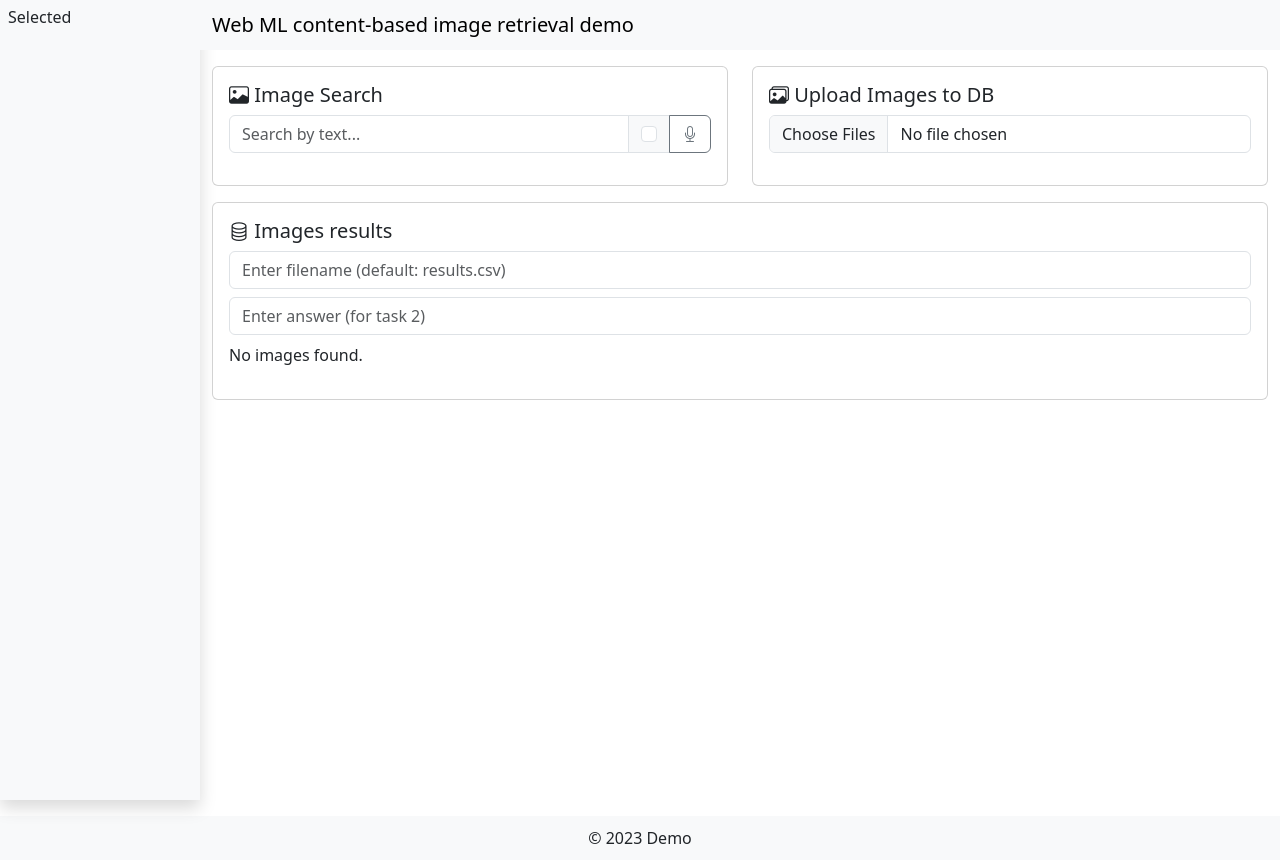
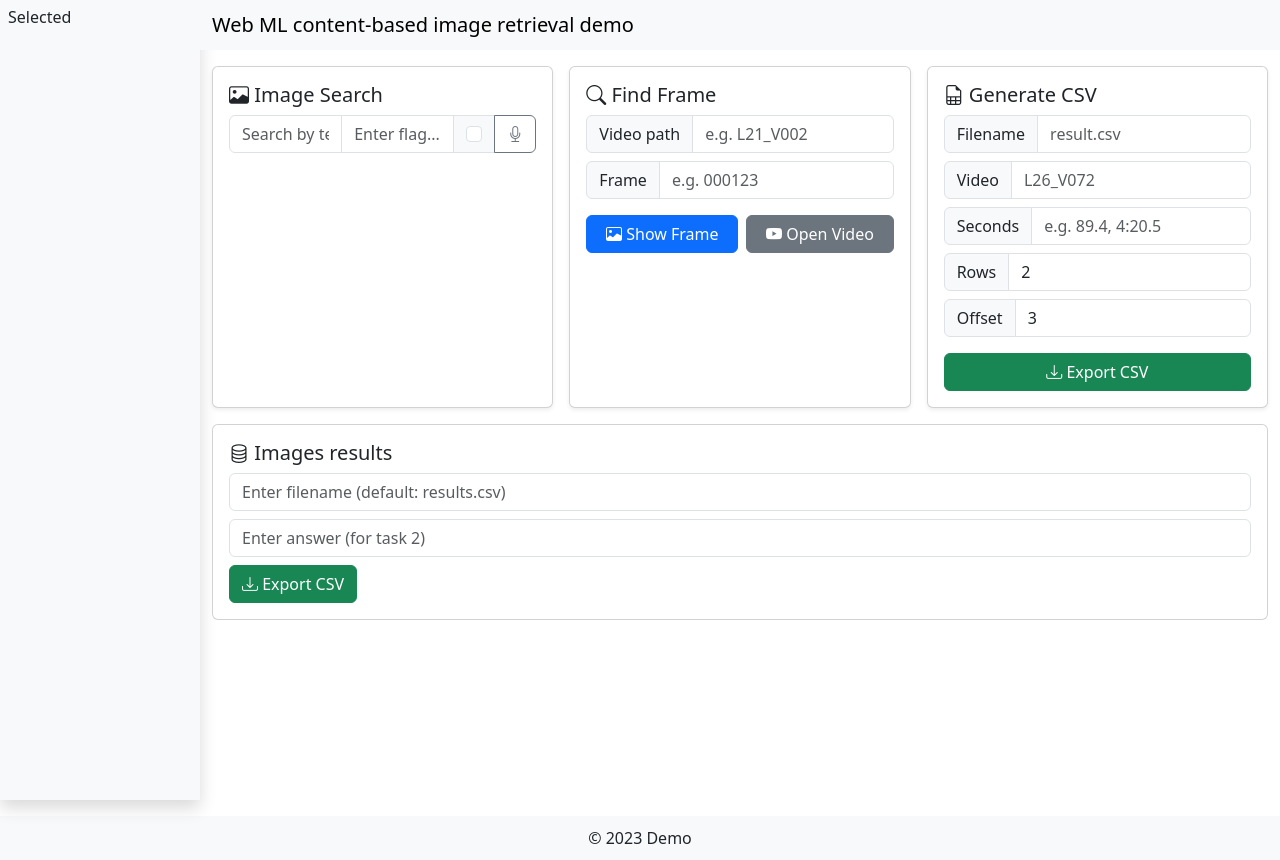
Before and after one commit to KinhNguyenVan/AIC-2025, a Flask app: page / in a window 1280 px wide. Run offline with Flask 3, Linux system fonts and the light colour scheme; data that the repository does not hold is empty; parts of the project's set-up code (start-up, migrations or seed data) failed here and were passed over.

Commit message:
big UI patch

```diff
--- a/app.py
+++ b/app.py
@@ -1,6 +1,7 @@
 from flask import Flask, request, jsonify, send_from_directory, render_template
 import os
 import random
+import json
 
 from sympy import limit
 from s3.s3_utils import get_neighbor_frames  # import hàm có sẵn
@@ -27,6 +28,9 @@
 IMAGE_FOLDER = os.path.join("static", "images")
 os.makedirs(IMAGE_FOLDER, exist_ok=True)
 
+with open("url_fps_mapping.json") as f:
+    url_fps_mapping = json.load(f)
+
 @app.route("/")
 def home():
     return render_template("index.html")
@@ -52,8 +56,9 @@
     data = request.get_json()
     query = data.get("query", "")
     flag = data.get("flag", False)
+    flagValue = data.get("flagValue", "")
     image_results = image_search(query, clip_embedding, image_qdrant_client)
-    if flag:
+    if flagValue is not None:
         content_results = content_search(query, bgem3_embedding, bm25_embedding, content_qdrant_client)
 
         # Rerank the image results
@@ -252,5 +257,10 @@
     except Exception as e:
         return jsonify({"error": str(e)}), 500
 
+@app.route("/url_fps_mapping.json")
+def get_video_mapping():
+    return send_from_directory(".", "url_fps_mapping.json")
+
+
 if __name__ == "__main__":
     app.run(debug=True)
--- a/static/script.js
+++ b/static/script.js
@@ -1,5 +1,18 @@
 document.addEventListener("DOMContentLoaded", () => {
-    const imageInput = document.getElementById("imageInput");
+    let videoMapping = {};
+
+    async function loadVideoMapping() {
+        try {
+            const res = await fetch("/url_fps_mapping.json");
+            videoMapping = await res.json();
+        } catch (err) {
+            console.error("Failed to load url_fps_mapping.json", err);
+        }
+    }
+
+    loadVideoMapping();
+
+    // const imageInput = document.getElementById("imageInput");
     const imageContainer = document.getElementById("imageContainer");
     const exportBtn = document.getElementById("exportCsvBtn");
     const queryInput = document.querySelector(".input-group input");
@@ -11,24 +24,77 @@
     // Lưu danh sách ảnh được chọn theo thứ tự tick
     let selectedImages = [];
 
-    // Upload images (demo DB)
-    imageInput.addEventListener("change", async () => {
-        const files = imageInput.files;
-        const formData = new FormData();
-        for (let file of files) {
-            formData.append("images", file);
+
+    const videoInput = document.getElementById("videoInput");
+    const frameInput = document.getElementById("frameInput");
+    const frameResult = document.getElementById("frameResult");
+    const showFrameBtn = document.getElementById("showFrameBtn");
+    const openVideoBtn2 = document.getElementById("openVideoBtn2");
+
+    showFrameBtn.addEventListener("click", async () => {
+        const video = videoInput.value.trim();
+        const frame = frameInput.value.trim();
+
+        if (!video || !frame) {
+            alert("Please enter both video name and frame number!");
+            return;
         }
-        await fetch("/upload", { method: "POST", body: formData });
-        loadDB();
+
+        // Build frame URL (CloudFront hoặc S3)
+        const frameUrl = `https://d1zgby2rss028i.cloudfront.net/${video}/${frame}.webp`;
+
+        // Hiện kết quả
+        frameResult.innerHTML = `
+            <div class="card">
+                <img src="${frameUrl}" class="card-img-top" style="max-height:200px; object-fit:contain;">
+                <div class="card-body p-2 text-center">
+                    <small>${video}/${frame}.webp</small>
+                </div>
+            </div>
+        `;
+
+        // Đồng thời renderImages để có thể tick/select
+        // renderImages([frameUrl]);
     });
 
-    // Load DB images (ban đầu hiển thị DB local)
-    async function loadDB() {
-        const res = await fetch("/db");
-        const data = await res.json();
-        renderImages(data.images.map(name => `/image/${name}`));
+    openVideoBtn2.addEventListener("click", async () => {
+        const video = videoInput.value.trim();
+        const frame = frameInput.value.trim();
+
+        if (!video || !frame) {
+            alert("Please enter both video name and frame number!");
+            return;
         }
-    loadDB();
+
+        // Lấy video_name từ cuối đường dẫn: L30_V001
+        const videoName = video.split("/").pop();
+        console.log("Video name:", videoName);
+
+        try {
+            const mapping = Array.isArray(videoMapping)
+                ? videoMapping.find(m => m.video_name === videoName)
+                : null;
+
+            if (!mapping) {
+                alert(`Không tìm thấy video_name ${videoName} trong url_fps_mapping.json`);
+                return;
+            }
+
+            const frameNumber = parseInt(frame, 10);
+            const fps = mapping.fps || 30;
+            const seconds = Math.floor(frameNumber / fps);
+
+            // Mở link youtube với timestamp
+            const youtubeUrl = `${mapping.watch_url}&t=${seconds}s`;
+            window.open(youtubeUrl, "_blank");
+        } catch (err) {
+            console.error(err);
+            alert("Failed to open video!");
+        }
+    });
+
+
+
 
     // Hàm render ảnh ra imageContainer
     function renderImages(urls) {
@@ -61,17 +127,12 @@
 
         // Gắn sự kiện right-click (context menu) cho ảnh
         document.querySelectorAll(".main-img").forEach(img => {
-            img.addEventListener("contextmenu", async (e) => {
+            img.addEventListener("contextmenu", (e) => {
                 e.preventDefault();
-                const url = img.dataset.url;
-
-                // Giả sử có API getFrames(url, nPrev, nNext)
-                const res = await fetch(`/frames?url=${encodeURIComponent(url)}&prev=25&next=25`);
-                const data = await res.json(); // data.frames = [list of frame URLs]
-
-                renderSidebar(data.frames, url);
+                showContextMenu(e.pageX, e.pageY, img.dataset.url);
             });
         });
+
 
         exportBtn.classList.remove("d-none");
     }
@@ -114,19 +175,63 @@
 
         // Gắn sự kiện right-click cho ảnh trong sidebar
         document.querySelectorAll(".side-img").forEach(img => {
-            img.addEventListener("contextmenu", async (e) => {
+            img.addEventListener("contextmenu", (e) => {
                 e.preventDefault();
-                const url = img.dataset.url;
-
-                // Gọi API lấy 25 frames trước/sau
-                const res = await fetch(`/frames?url=${encodeURIComponent(url)}&prev=25&next=25`);
-                const data = await res.json();
-
-                // Render lại sidebar với ảnh này làm current
-                renderSidebar(data.frames, url);
+                showContextMenu(e.pageX, e.pageY, img.dataset.url);
             });
         });
     }
+
+    const contextMenu = document.getElementById("contextMenu");
+    const viewFramesBtn = document.getElementById("viewFramesBtn");
+    const copyUrlBtn = document.getElementById("copyUrlBtn");
+    let contextTargetUrl = null; // lưu URL đang right click
+
+    function showContextMenu(x, y, url) {
+        contextTargetUrl = url;
+        contextMenu.style.left = `${x}px`;
+        contextMenu.style.top = `${y}px`;
+        contextMenu.style.display = "block";
+    }
+
+    function hideContextMenu() {
+        contextMenu.style.display = "none";
+    }
+
+    // Click ngoài menu sẽ ẩn nó
+    document.addEventListener("click", () => hideContextMenu());
+
+    // Nút xem frames
+    viewFramesBtn.addEventListener("click", async () => {
+        if (!contextTargetUrl) return;
+        hideContextMenu();
+
+        const spinner = document.getElementById("sidebarSpinner");
+        const container = document.getElementById("sidebarImages");
+        container.innerHTML = ""; // xoá ảnh cũ
+        spinner.classList.remove("d-none"); // hiện spinner
+
+        try {
+            const res = await fetch(`/frames?url=${encodeURIComponent(contextTargetUrl)}&prev=25&next=25`);
+            const data = await res.json();
+
+            renderSidebar(data.frames, contextTargetUrl);
+        } catch (err) {
+            console.error("Lỗi khi load frames:", err);
+            alert("Không thể tải frames!");
+        } finally {
+            spinner.classList.add("d-none"); // ẩn spinner
+        }
+    });
+
+
+    // Nút copy URL
+    copyUrlBtn.addEventListener("click", () => {
+        if (!contextTargetUrl) return;
+        navigator.clipboard.writeText(contextTargetUrl);
+        hideContextMenu();
+    });
+
 
     function bindCheckboxEvents() {
         document.querySelectorAll(".selectImg").forEach(cb => {
@@ -209,6 +314,36 @@
     }
 
 
+    const openVideoBtn = document.getElementById("openVideoBtn");
+
+    openVideoBtn.addEventListener("click", () => {
+        if (!contextTargetUrl) return;
+        hideContextMenu();
+
+        // Lấy video_name từ URL, ví dụ .../L30_V001/000037.webp
+        const parts = contextTargetUrl.split("/");
+        const videoName = parts[parts.length - 2]; // L30_V001
+        const fileName = parts[parts.length - 1];  // 000037.webp
+
+        const mapping = Array.isArray(videoMapping)
+            ? videoMapping.find(m => m.video_name === videoName)
+            : null;
+
+        if (!mapping) {
+            alert(`Không tìm thấy video_name ${videoName} trong url_fps_mapping.json`);
+            return;
+        }
+
+        // Lấy frame số
+        const frameNumber = parseInt(fileName.replace(/\D/g, ""), 10);
+        const fps = mapping.fps || 30;
+        const seconds = Math.floor(frameNumber / fps);
+
+        // Mở link youtube với timestamp
+        const youtubeUrl = `${mapping.watch_url}&t=${seconds}s`;
+        window.open(youtubeUrl, "_blank");
+    });
+
 
     toggleBtn.addEventListener("click", () => {
         if (sidebar.style.width === "40px") {
@@ -229,7 +364,7 @@
             const query = queryInput.value.trim();
             if (!query) return;
 
-            // 🔹 Clear hết tickbox và reset selectedImages
+            // Clear tickbox
             selectedImages = [];
             document.querySelectorAll(".selectImg").forEach(cb => {
                 cb.checked = false;
@@ -237,22 +372,36 @@
                 if (badge) badge.classList.add("d-none");
             });
 
-            const flag = document.getElementById("flagCheckbox").checked; // true/false
+            const flagValue = document.getElementById("flagInput").value.trim();
+            const flag = document.getElementById("flagCheckbox").checked;
 
+            const spinner = document.getElementById("loadingSpinner");
+            const container = document.getElementById("imageContainer");
+            container.innerHTML = ""; // clear ảnh cũ
+            spinner.classList.remove("d-none"); // show spinner
+
+            try {
                 const res = await fetch("/query", {
                     method: "POST",
                     headers: { "Content-Type": "application/json" },
                     body: JSON.stringify({
                         query: query,
-                    flag: flag
+                        flag: flag,
+                        flagValue: flagValue
                     })
                 });
 
                 const data = await res.json();
-
-            renderImages(data.images); // hiển thị kết quả query trong imageContainer
+                renderImages(data.images);
+            } catch (err) {
+                console.error("Error fetching images:", err);
+                alert("Failed to fetch images!");
+            } finally {
+                spinner.classList.add("d-none"); // hide spinner
+            }
         }
     });
+
 
     // Export CSV (chỉ ảnh tick theo thứ tự)
     exportCsvBtn.addEventListener("click", () => {
@@ -296,4 +445,80 @@
         link.click();
         document.body.removeChild(link);
     });
+
+    document.getElementById("generateCsvBtn").addEventListener("click", () => {
+        const filename = document.getElementById("csvFilenameInput").value.trim() || "result.csv";
+        const videoName = document.getElementById("videoNameInput").value.trim();
+        const secondsStr = document.getElementById("secondsInput").value.trim();
+        const rowCount = parseInt(document.getElementById("rowCountInput").value) || 50;
+        const offset = parseInt(document.getElementById("offsetInput").value) || 3;
+
+        if (!videoName || !secondsStr) {
+            alert("Please enter video name and frames!");
+            return;
+        }
+
+        const mapping = Array.isArray(videoMapping)
+                ? videoMapping.find(m => m.video_name === videoName)
+                : null;
+
+        if (!mapping) {
+            alert(`Không tìm thấy video_name ${videoName} trong url_fps_mapping.json`);
+            return;
+        }
+
+        const fps = mapping.fps || 30;
+        // 🔄 Hàm parse seconds hỗ trợ cả 2 định dạng: giây hoặc phút:giây
+        function parseTimeStr(str) {
+            str = str.trim();
+            if (str.includes(":")) {
+                const parts = str.split(":");
+                if (parts.length === 2) {
+                    const minutes = parseFloat(parts[0]);
+                    const seconds = parseFloat(parts[1]);
+                    return minutes * 60 + seconds;
+                }
+            }
+            return parseFloat(str);
+        }
+
+        // 🎯 Chuyển seconds (hỗn hợp) -> frames
+        const baseFrames = secondsStr.split(",")
+            .map(s => parseTimeStr(s))
+            .filter(val => !isNaN(val))
+            .map(sec => Math.round(sec * fps));
+
+        if (baseFrames.length === 0) {
+            alert("Không parse được seconds nào hợp lệ!");
+            return;
+        }
+
+        // 📄 Sinh các row
+        let rows = [];
+        rows.push(`${videoName}, ${baseFrames.join(", ")}`); // row gốc
+
+        for (let i = 1; i <= rowCount - 1; i++) {
+            const delta = i * offset;
+
+            // row cộng
+            const plusRow = baseFrames.map(f => f + delta);
+            rows.push(`${videoName}, ${plusRow.join(", ")}`);
+
+            // row trừ
+            const minusRow = baseFrames.map(f => f - delta);
+            rows.push(`${videoName}, ${minusRow.join(", ")}`);
+        }
+
+        // 📤 Xuất CSV
+        const csvContent = "data:text/csv;charset=utf-8," + rows.join("\n");
+        const encodedUri = encodeURI(csvContent);
+
+        const link = document.createElement("a");
+        link.setAttribute("href", encodedUri);
+        link.setAttribute("download", filename);
+        document.body.appendChild(link);
+        link.click();
+        document.body.removeChild(link);
     });
+
+});
--- a/templates/index.html
+++ b/templates/index.html
@@ -85,6 +114,21 @@
             <div id="selectedList" class="row row-cols-1 g-2"></div>
         </div>
 
+        <!-- Context menu -->
+        <div id="contextMenu" class="position-absolute">
+            <button class="dropdown-item" id="viewFramesBtn">
+                📽️ Xem 25 frames trước/sau
+            </button>
+            <button class="dropdown-item" id="copyUrlBtn">
+                🔗 Copy URL
+            </button>
+            <button class="dropdown-item" id="openVideoBtn">
+                ▶️ Mở video gốc trong tab mới
+            </button>
+        </div>
+
+
+
         <!-- Main content -->
         <div id="mainContent" class="flex-grow-1" style="margin-left:200px;">
             <div class="container2">
@@ -95,16 +139,15 @@
                 </nav>
 
                 <div class="container">
-                    <div class="row">
+                    <div class="row g-3">
                         <!-- Search -->
-                        <div class="col-md-6">
-                            <div class="card">
+                        <div class="col-12 col-md-4">
+                            <div class="card h-100 shadow-sm">
                                 <div class="card-body">
                                     <h5 class="card-title"><i class="bi bi-image"></i> Image Search</h5>
-                                    <!-- Text input with mic button -->
                                     <div class="input-group mb-3">
                                         <input type="text" class="form-control" placeholder="Search by text...">
-                                        <!-- Checkbox -->
+                                        <input type="text" id="flagInput" class="form-control" placeholder="Enter flag...">
                                         <div class="input-group-text">
                                             <input id="flagCheckbox" class="form-check-input mt-0" type="checkbox">
                                         </div>
@@ -114,30 +157,83 @@
                                     </div>
                                     <div id="resultrow" class="row d-none">
                                         <div class="col-6">
-                                            <p>Query image:</p>
+                                            <p class="fw-semibold mb-1">Query image:</p>
                                             <div id="imgbox1"></div>
                                         </div>
                                         <div class="col-6">
-                                            <p>Most similar image:</p>
+                                            <p class="fw-semibold mb-1">Most similar image:</p>
                                             <div id="imgbox2"></div>
                                         </div>
                                     </div>
                                 </div>
                             </div>
                         </div>
-                        <!-- Upload -->
-                        <div class="col-md-6">
-                            <div class="card">
+
+                        <!-- Search Frame by Video + Frame -->
+                        <div class="col-12 col-md-4">
+                            <div class="card h-100 shadow-sm">
                                 <div class="card-body">
-                                    <h5 class="card-title"><i class="bi bi-images"></i> Upload Images to DB</h5>
-                                    <div class="mb-3">
-                                        <input class="form-control" type="file" id="imageInput" multiple>
+                                    <h5 class="card-title"><i class="bi bi-search"></i> Find Frame</h5>
+                                    <div class="input-group mb-2">
+                                        <span class="input-group-text">Video path</span>
+                                        <input type="text" id="videoInput" class="form-control" placeholder="e.g. L21_V002">
                                     </div>
-                                    <div id="result"></div>
+                                    <div class="input-group mb-3">
+                                        <span class="input-group-text">Frame</span>
+                                        <input type="text" id="frameInput" class="form-control" placeholder="e.g. 000123">
+                                    </div>
+                                    <div class="d-flex gap-2">
+                                        <button id="showFrameBtn" class="btn btn-primary flex-fill">
+                                            <i class="bi bi-image"></i> Show Frame
+                                        </button>
+                                        <button id="openVideoBtn2" class="btn btn-secondary flex-fill">
+                                            <i class="bi bi-youtube"></i> Open Video
+                                        </button>
+                                    </div>
+                                    <div id="frameResult" class="mt-3"></div>
+                                </div>
+                            </div>
+                        </div>
+
+                        <!-- Generate CSV from Frames -->
+                        <div class="col-12 col-md-4">
+                            <div class="card h-100 shadow-sm">
+                                <div class="card-body">
+                                    <h5 class="card-title"><i class="bi bi-file-earmark-spreadsheet"></i> Generate CSV</h5>
+
+                                    <div class="input-group mb-2">
+                                        <span class="input-group-text">Filename</span>
+                                        <input type="text" id="csvFilenameInput" class="form-control" placeholder="result.csv">
+                                    </div>
+
+                                    <div class="input-group mb-2">
+                                        <span class="input-group-text">Video</span>
+                                        <input type="text" id="videoNameInput" class="form-control" placeholder="L26_V072">
+                                    </div>
+
+                                    <div class="input-group mb-2">
+                                        <span class="input-group-text">Seconds</span>
+                                        <input type="text" id="secondsInput" class="form-control" placeholder="e.g. 89.4, 4:20.5">
+                                    </div>
+
+                                    <div class="input-group mb-2">
+                                        <span class="input-group-text">Rows</span>
+                                        <input type="number" id="rowCountInput" class="form-control" value="2">
+                                    </div>
+
+                                    <div class="input-group mb-3">
+                                        <span class="input-group-text">Offset</span>
+                                        <input type="number" id="offsetInput" class="form-control" value="3">
+                                    </div>
+
+                                    <button id="generateCsvBtn" class="btn btn-success w-100">
+                                        <i class="bi bi-download"></i> Export CSV
+                                    </button>
                                 </div>
                             </div>
                         </div>
                     </div>
+
 
                     <!-- DB Display -->
                     <div class="mt-3">
@@ -151,6 +247,11 @@
                                 <button id="exportCsvBtn" class="btn btn-success mb-2">
                                     <i class="bi bi-download"></i> Export CSV
                                 </button>
+                                <div class="text-center my-3 d-none" id="loadingSpinner">
+                                    <div class="spinner-border text-primary" role="status">
+                                        <span class="visually-hidden">Loading...</span>
+                                    </div>
+                                </div>
                                 <div class="row row-cols-2 row-cols-sm-3 row-cols-md-5 g-2" id="imageContainer"></div>
                             </div>
                         </div>
@@ -183,6 +276,14 @@
                     <h6 class="mb-0">Frames</h6>
                 </div>
                 <div id="currentFrame" class="mb-2"></div>
+
+                <!-- 🔄 Spinner để hiển thị khi đang tải frames -->
+                <div id="sidebarSpinner" class="text-center my-2 d-none">
+                    <div class="spinner-border text-primary" role="status">
+                        <span class="visually-hidden">Loading...</span>
+                    </div>
+                </div>
+
                 <div id="sidebarImages" class="row row-cols-2 g-2"></div>
             </div>
         </div>
```
Also changed, not shown: other parts of templates/index.html (+29 -8 lines). Lines whose indentation alone changed are shown as unchanged.
